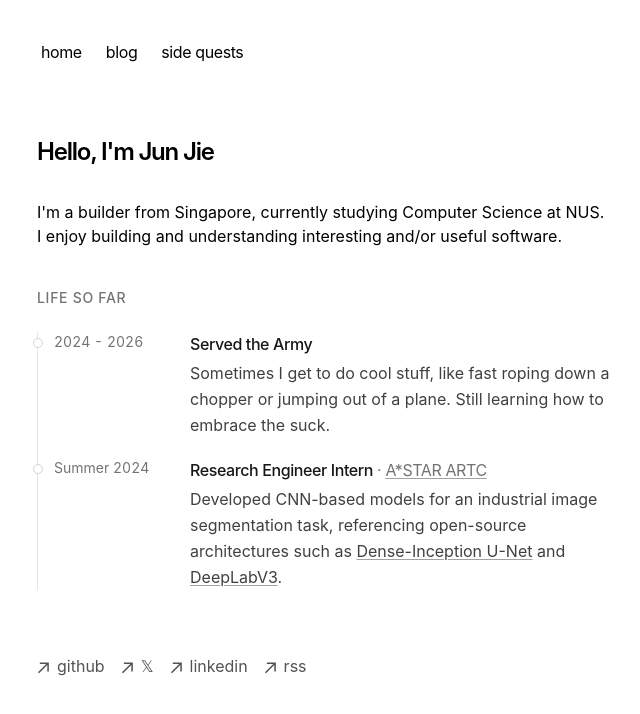
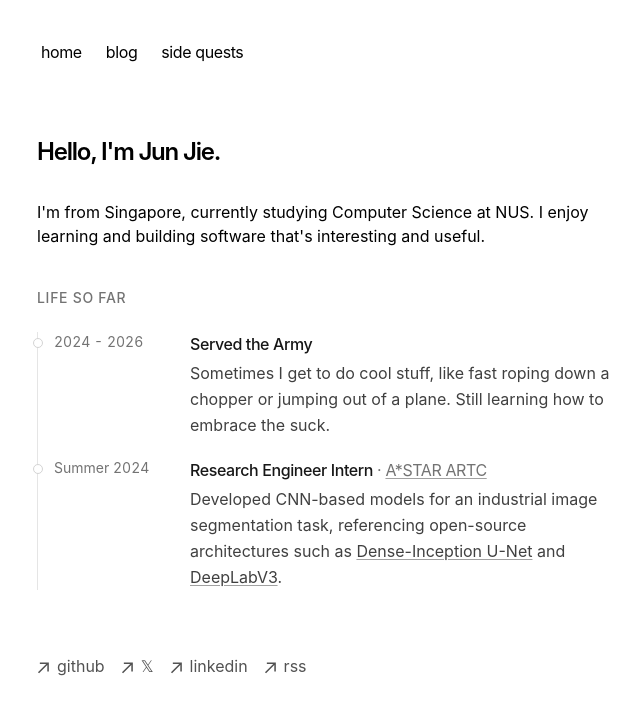
Before and after one commit to junnjiee/website, a Next.js app: page / in a window 1280 px wide. Shown: the top 714 px of the page, without its empty margins (315-955 px from the left). Built offline with nearby package versions, Linux system fonts and the light colour scheme.

Commit message:
wording change

```diff
--- a/app/page.tsx
+++ b/app/page.tsx
@@ -5,11 +5,11 @@ export default function Page() {
   return (
     <section>
       <h1 className="mb-8 text-2xl font-semibold tracking-tighter">
-        Hello, I'm Jun Jie
+        Hello, I'm Jun Jie.
       </h1>
       <p className="mb-4">
-        {` I'm a builder from Singapore, currently studying Computer Science at
-        NUS. I enjoy building and understanding interesting and/or useful software.`}
+        {` I'm from Singapore, currently studying Computer Science at NUS. I enjoy
+        learning and building software that's interesting and useful.`}
       </p>
       {/* <p className="mb-4"> */}
       {/*   {`Once in a while, I do touch grass and spend time on mountains.`} */}
```
